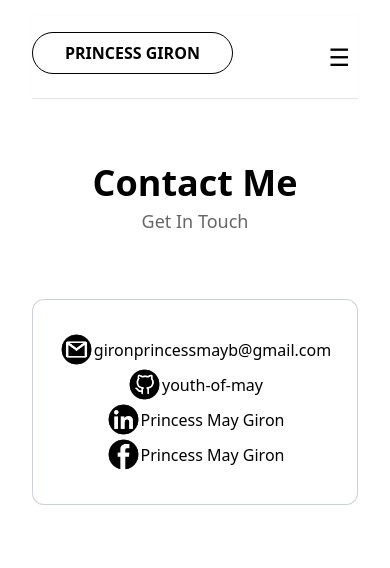
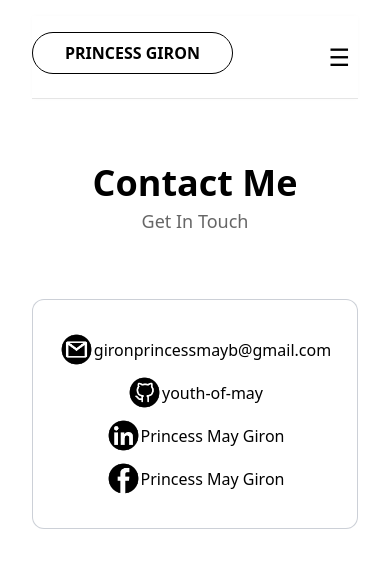
Before and after one commit to youth-of-may/portfolio-app, a React (Vite) app: page /contacts in a window 390 px wide. Shown: the top 568 px of the page. Built offline with nearby package versions, Linux system fonts and the light colour scheme.

Commit message:
Increased the gap between items.

```diff
--- a/src/pages/Contact.jsx
+++ b/src/pages/Contact.jsx
@@ -9,7 +9,7 @@ export default function Contact() {
             <Header isHeader={true} misc="mb-1">Contact Me</Header>
             <Subheader misc="mb-16" color="text-black/60">Get In Touch</Subheader>
             <div className="flex flex-row justify-center w-full">
-            <div className="flex flex-wrap mb-4 lg:gap-x-8 py-8 gap-x-2 border border-gray-400/50 rounded-xl p-4 bg-white hover:drop-shadow-gray-400/30 hover:drop-shadow-lg">
+            <div className="flex flex-wrap mb-4 lg:gap-x-8 py-8 gap-x-2 gap-y-2 border border-gray-400/50 rounded-xl p-4 bg-white hover:drop-shadow-gray-400/30 hover:drop-shadow-lg">
                 {socials.map((soc) =>
                     <div className="flex lg:w-auto gap-y-8 w-full justify-center items-center">
                         <img className="lg:w-[50px] lg:h-[50px] w-[35px] h-[35px]" src={soc.icon}/>
```
